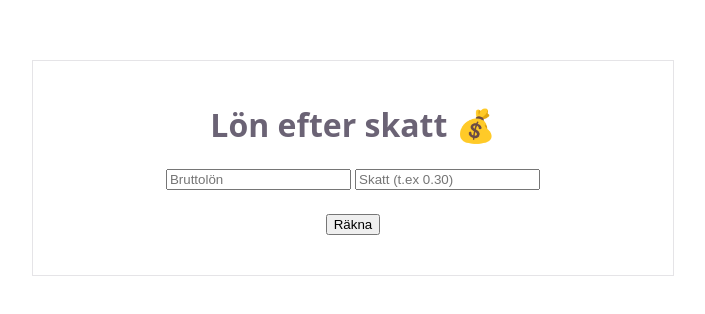
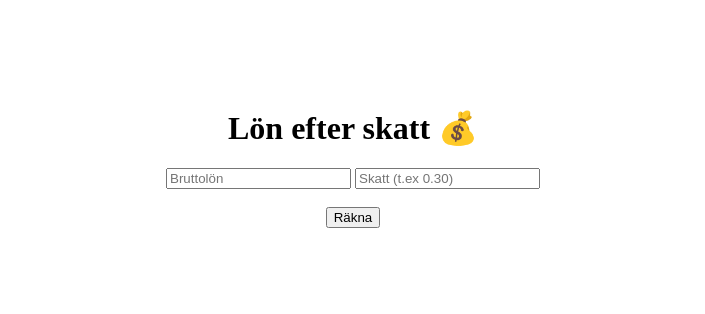
Before and after one commit to ViktorMelander/CI-CD-inl-mningsuppgift, a website built with Vite: page index.html in a window 1280 px wide. Shown: the part 232-546 px from the top of the page, without its empty margins (287-992 px from the left). Built offline with nearby package versions, Linux system fonts and the light colour scheme.

Commit message:
cleanup + styling

```diff
--- a/src/style.css
+++ b/src/style.css
@@ -1,13 +1,3 @@
-:root {
-  --text: #6b6375;
-  --bg: #fff;
-  --border: #e5e4e7;
-
-  font-family: system-ui, sans-serif;
-  color: var(--text);
-  background: var(--bg);
-}
-
 html, body {
   height: 100%;
   margin: 0;
```
Also changed, not shown: src/counter.js (deleted, +0 -9 lines).
